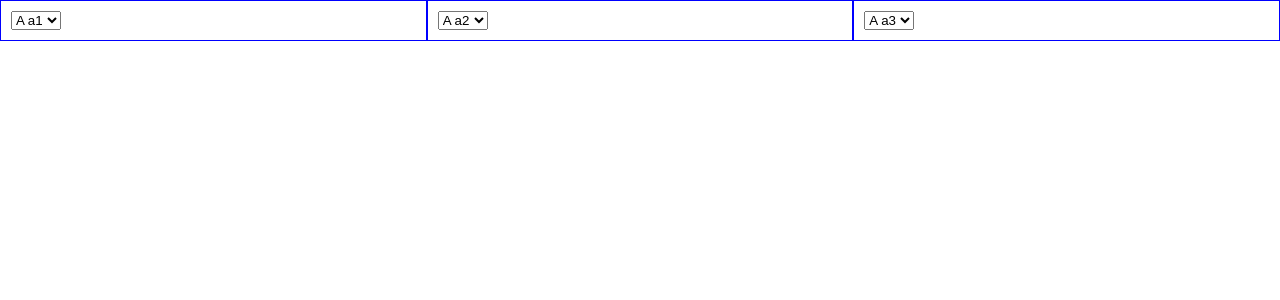
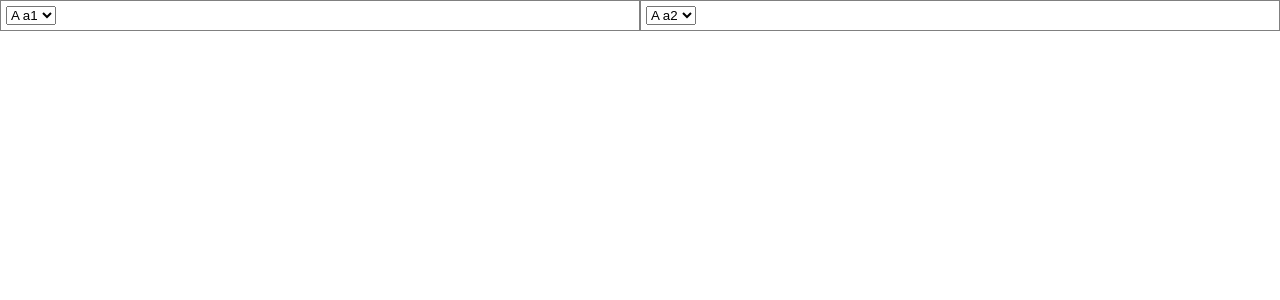
Before and after one commit to mWater/ui-builder, a React (Create React App) app: page / in a window 1280 px wide. Shown: the top 300 px of the page. Built offline with nearby package versions, Linux system fonts and the light colour scheme.

Commit message:
Selectable blocks in designer

```diff
--- /dev/null
+++ b/src/widgets/BlockWrapper.tsx
@@ -0,0 +1,31 @@
+import * as React from "react";
+import { BlockDef } from "./blocks";
+
+interface Props {
+  blockDef: BlockDef;
+  selectedBlockId: string | null;
+  onSelect(): void;
+}
+
+export default class BlockWrapper extends React.Component<Props> {
+  handleClick = () => {
+    this.props.onSelect()
+  }
+
+  render() {
+    const style = {
+      border: "solid 1px grey",
+      padding: 5
+    }
+
+    if (this.props.selectedBlockId === this.props.blockDef.id) {
+      style.border = "solid 1px blue"
+    }
+
+    return (
+      <div onClick={this.handleClick} style={style} >
+        {this.props.children}
+      </div>
+    )
+  }
+}
--- a/src/widgets/CompoundBlock.ts
+++ b/src/widgets/CompoundBlock.ts
@@ -1,4 +1,4 @@
-import { Block, BlockDef, BlockFactory, Filter } from './Blocks';
+import { Block, BlockDef, BlockFactory, Filter } from './blocks';
 
 /* Block which contains other blocks */
 export default abstract class CompoundBlock extends Block {
--- a/src/widgets/Demo.tsx
+++ b/src/widgets/Demo.tsx
@@ -1,53 +1,58 @@
 import * as React from 'react';
-import * as Blocks from './Blocks'
 import { DropdownBlock, DropdownBlockDef } from './DropdownBlock'
 import { HorizontalBlock, HorizontalBlockDef } from './HorizontalBlock';
+import { BlockDef, Block } from './blocks';
+import { WidgetDef } from './Widgets';
+import WidgetDesigner from './WidgetDesigner';
 
-class BasicBlockFactory {
-  create = (blockDef: Blocks.BlockDef): Blocks.Block => {
+const basicBlockFactory = (blockDef: BlockDef): Block => {
   if (blockDef.type === "dropdown") {
     return new DropdownBlock(blockDef as DropdownBlockDef)
   }
   if (blockDef.type === "horizontal") {
-      return new HorizontalBlock(blockDef as HorizontalBlockDef, this.create)
+    return new HorizontalBlock(blockDef as HorizontalBlockDef, basicBlockFactory)
   }
 
   throw new Error("Type not found")
 }
-}
 
-const blockFactory = new BasicBlockFactory()
-
-let rootBlockDef: Blocks.BlockDef = {
+const initialWidgetDef: WidgetDef = {
+  id: "1234",
+  name: "Test",
+  description: "Test",
+  blockDef: {
     id: "a",
     type: "horizontal",
     items: [
       { id: "a1", type: "dropdown" },
       { id: "a2", type: "dropdown" }
     ]
+  },
+  contextVars: []
 }
-const rootBlock = blockFactory.create(rootBlockDef)
-rootBlockDef = rootBlock.dropBlock({ id: "a3", type: "dropdown" }, "a2", Blocks.DropSide.right)
 
-class BlockComponentDesigner extends React.Component {
-  render() {
-    const block = blockFactory.create(rootBlockDef)
+// const rootBlock = blockFactory.create(rootBlockDef)
+// rootBlockDef = rootBlock.dropBlock({ id: "a3", type: "dropdown" }, "a2", blocks.DropSide.right)
 
-    const props = {
-      contextVars: [],
-      store: {} as Blocks.BlockStore,
-      wrapDesignerElem(blockDef: Blocks.BlockDef, elem: React.ReactElement<any>) {
-        return <div style={{ border: "solid 1px blue", padding: 10 }}>
-          {elem}
-        </div>
-      }
-    } as Blocks.RenderDesignProps
+export default class Demo extends React.Component<{}, { widgetDef: WidgetDef}> {
+  constructor(props: object) {
+    super(props)
 
-    return block.renderDesign(props)
+    this.state = {
+      widgetDef: initialWidgetDef
     }
   }
 
-export default BlockComponentDesigner;
+  handleWidgetDefChange = (widgetDef: WidgetDef) => {
+    this.setState({ widgetDef })
+  }
+
+  render() {
+    return (
+      <WidgetDesigner widgetDef={this.state.widgetDef} blockFactory={basicBlockFactory} onWidgetDefChange={this.handleWidgetDefChange} />
+    )
+  }
+}
 
 // interface XProps {
 //   a: string
--- a/src/widgets/DropdownBlock.tsx
+++ b/src/widgets/DropdownBlock.tsx
@@ -1,6 +1,6 @@
 import * as React from 'react';
 import LeafBlock from './LeafBlock'
-import { BlockDef, BlockInstance, RenderDesignProps, RenderEditorProps, RenderInstanceProps } from './Blocks'
+import { BlockDef, BlockInstance, RenderDesignProps, RenderEditorProps, RenderInstanceProps } from './blocks'
 
 export interface DropdownBlockDef extends BlockDef {
   column: string
--- a/src/widgets/HorizontalBlock.tsx
+++ b/src/widgets/HorizontalBlock.tsx
@@ -2,7 +2,7 @@ import produce from 'immer'
 import * as React from 'react';
 import * as uuid from 'uuid/v4'
 import CompoundBlock from './CompoundBlock';
-import { BlockDef, BlockFactory, dropBlock, DropSide, RenderDesignProps, RenderEditorProps, RenderInstanceProps } from './Blocks'
+import { BlockDef, BlockFactory, dropBlock, DropSide, RenderDesignProps, RenderEditorProps, RenderInstanceProps } from './blocks'
 
 export interface HorizontalBlockDef extends BlockDef {
   items: BlockDef[]
--- a/src/widgets/LeafBlock.ts
+++ b/src/widgets/LeafBlock.ts
@@ -1,5 +1,5 @@
 import * as uuid from 'uuid/v4'
-import { DropSide, dropBlock, Filter, Block, BlockDef } from './Blocks';
+import { DropSide, dropBlock, Filter, Block, BlockDef } from './blocks';
 
 export default abstract class LeafBlock extends Block {
   getChildBlockDefs() { return [] }
--- /dev/null
+++ b/src/widgets/WidgetDesigner.tsx
@@ -0,0 +1,106 @@
+import BlockWrapper from "./BlockWrapper";
+
+import * as React from "react";
+import { WidgetDef } from "./Widgets";
+import { BlockFactory, BlockDef, DropSide, Block } from "./blocks";
+
+interface Props {
+  widgetDef: WidgetDef
+  blockFactory: BlockFactory
+  onWidgetDefChange(widgetDef: WidgetDef): void
+}
+
+interface State {
+  selectedBlockId: string | null
+}
+
+export default class WidgetDesigner extends React.Component<Props, State> {
+  constructor(props: Props) {
+    super(props)
+    this.state = {
+      selectedBlockId: null
+    }
+  }
+
+  handleSelect = (blockId: string) => {
+    this.setState({ selectedBlockId: blockId })
+  }
+
+  wrapDesignerElem = (blockDef: BlockDef, elem: React.ReactElement<any>) => {
+    return (
+      <BlockWrapper blockDef={blockDef} selectedBlockId={this.state.selectedBlockId} onSelect={this.handleSelect.bind(null, blockDef.id) }>
+        {elem}
+      </BlockWrapper>
+    )
+  }
+
+  handlePlaceholderSet = (parentBlockId: string, parentBlockSection: string, blockDef: BlockDef) => {
+    const block = this.props.blockFactory(this.props.widgetDef.blockDef!)
+    this.handleBlockDefChange(block.addBlock(blockDef, parentBlockId, parentBlockSection))
+  }
+
+  // Render a placeholder for blocks that can be dropped on
+  renderPlaceholder = (parentBlockId: string, parentBlockSection: string) => {
+    return <BlockPlaceholder onSet={this.handlePlaceholderSet.bind(null, parentBlockId, parentBlockSection)} />
+  }
+
+  // Set the widget block
+  handleBlockDefChange = (blockDef: BlockDef | null) => {
+    this.props.onWidgetDefChange({ ...this.props.widgetDef, blockDef })
+  }
+
+  createBlockStore(block: Block) {
+    return {
+      replaceBlock: (blockId: string, replaceWith: BlockDef | null) => {
+        this.handleBlockDefChange(block.replaceBlock(blockId, replaceWith))
+      },
+      addBlock: (blockDef: BlockDef, parentBlockId: string | null, parentBlockSection: string) => {
+        this.handleBlockDefChange(block.addBlock(blockDef, parentBlockId, parentBlockSection))
+      },
+      dragAndDropBlock: (sourceBlockDef: BlockDef, targetBlockId: string, dropSide: DropSide) => {
+        // Remove source block
+        let newBlockDef = block.replaceBlock(sourceBlockDef.id, null)
+
+        // Drop block (if no block, just use new block)
+        newBlockDef = newBlockDef ? this.props.blockFactory(newBlockDef).dropBlock(sourceBlockDef, targetBlockId, dropSide) : newBlockDef
+
+        this.handleBlockDefChange(newBlockDef)
+      }
+    }
+  }
+
+  renderBlock() {
+    // If there is an existing block, render it
+    if (this.props.widgetDef.blockDef) {
+      const block = this.props.blockFactory(this.props.widgetDef.blockDef)
+
+      // Create block store
+      return block.renderDesign({
+        contextVars: this.props.widgetDef.contextVars,
+        store: this.createBlockStore(block),
+        wrapDesignerElem: this.wrapDesignerElem,
+        renderPlaceholder: this.renderPlaceholder
+      })
+    }
+    else {
+      // Create placeholder
+      return <BlockPlaceholder onSet={this.handleBlockDefChange.bind(null)} />
+    }
+  }
+
+  render() {
+    return (
+      <div style={{ height: "100%" }}>
+        { /* TODO LEFT PANE */ }
+        {this.renderBlock()}
+        { /* TODO RIGHT PANE */ }
+      </div>
+    )
+  }
+}
+
+class BlockPlaceholder extends React.Component<{ onSet: (blockDef: BlockDef) => void}> {
+  render() {
+    return <div/>
+  }
+}
--- a/src/widgets/Widgets.ts
+++ b/src/widgets/Widgets.ts
@@ -1,10 +1,10 @@
-import { BlockDef, ContextVar } from './Blocks';
+import { BlockDef, ContextVar } from './blocks';
 
 // Widget is named and has a single block with a set of context variables
 export interface WidgetDef {
   id: string; // Unique id (globally)
   name: string; // Name of the block component
   description: string; // Description of the block component
-  blockDef: BlockDef; // Block that it displays
+  blockDef: BlockDef | null; // Block that it displays
   contextVars: ContextVar[]; // Context variables that will be passed to inner block
 }
--- a/src/widgets/Blocks.ts
+++ b/src/widgets/blocks.ts
@@ -51,6 +51,9 @@ export interface RenderDesignProps {
 
   // Designer element and all sub-block elements must wrapped using this function
   wrapDesignerElem(blockDef: BlockDef, elem: React.ReactElement<any>): React.ReactElement<any>,
+
+  // Render a placeholder that can be dropped on
+  renderPlaceholder(parentBlockId: string, parentBlockSection: string): React.ReactElement<any>
 }
 
 export interface RenderEditorProps {
```
Also changed, not shown: 1 other file (tests, documents, lock files or other folders). Lines whose indentation alone changed are shown as unchanged.
